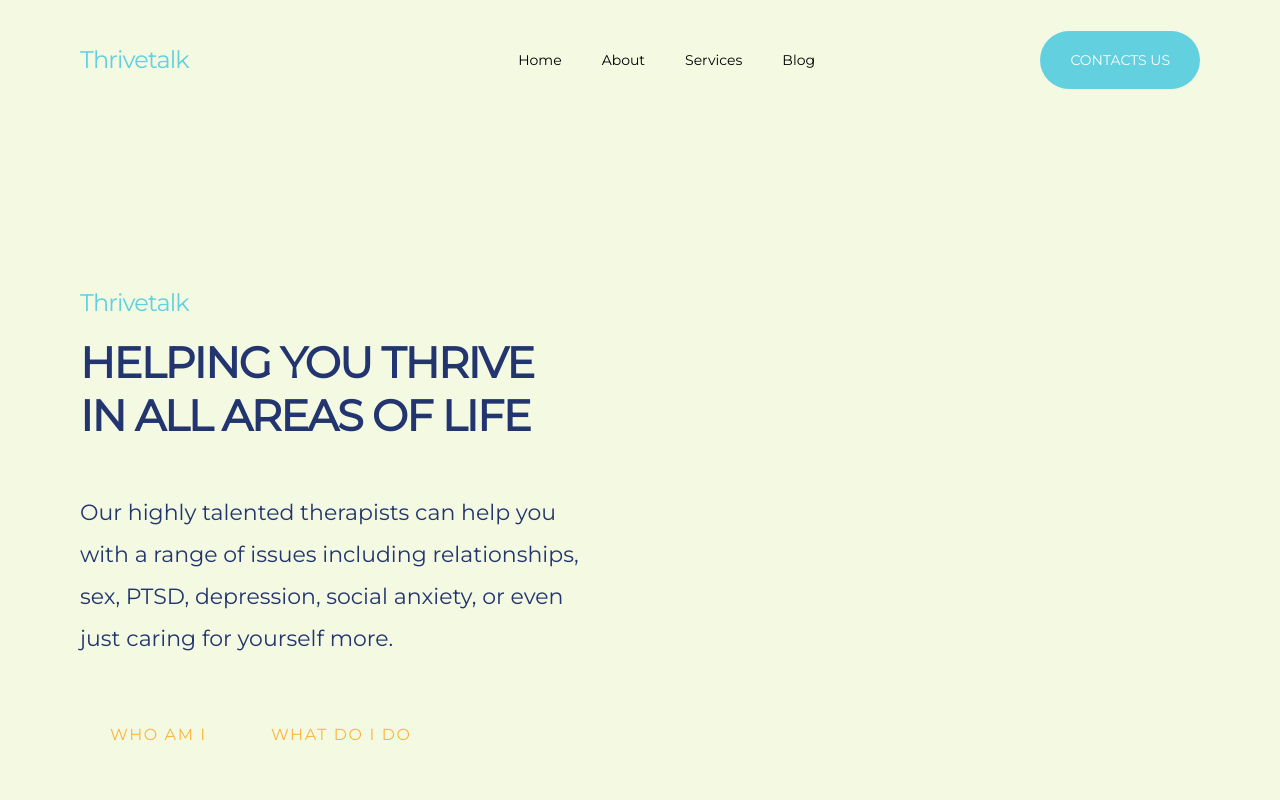
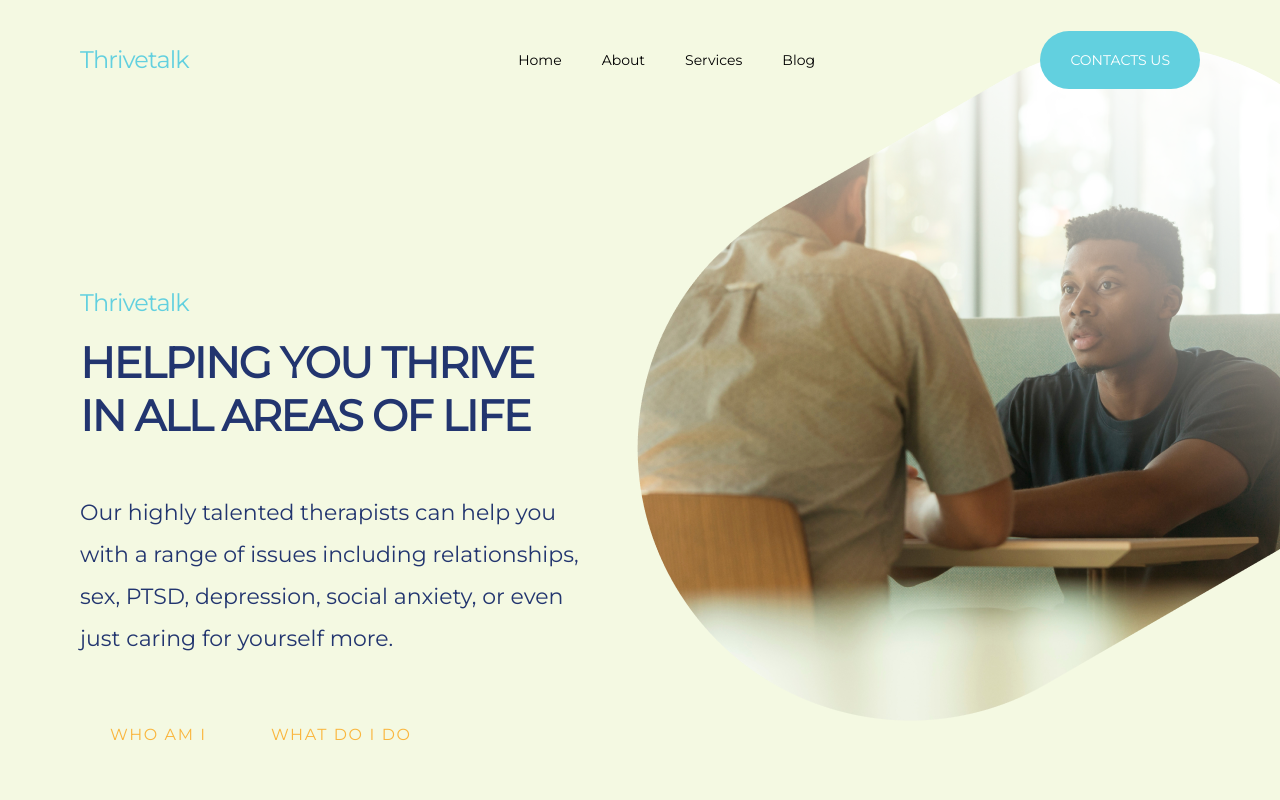
Before and after one commit to MalikDuisebayev/Thrivetalk-page, a website: page index.html in a window 1280 px wide. Shown: the top 800 px of the page. Drawn offline with Linux system fonts and the light colour scheme.

Commit message:
add photo header

```diff
--- a/style/style.scss
+++ b/style/style.scss
@@ -6,7 +6,7 @@
   box-sizing: border-box;
 }
 .wrapper{
-  //max-width: 1440px;
+  max-width: 1440px;
   margin:0 auto;
   font-family: 'Montserrat', sans-serif;
 }
@@ -37,9 +37,13 @@
 
 .header{
   background-color: #F4F9E2;
+  background-image: url("../image/linkedin-sales-navigator-406825.png");
+  background-repeat: no-repeat;
+  background-position: 100% 100% ;
   &__container{
     @include displayFlex;
     min-height: 50px;
+
   }
 
 
@@ -88,6 +92,7 @@
       color: #FFFFFF;
       text-transform: uppercase;
       transition: var(--Transition);
+      z-index: 50;
     }
     .link:hover{
       box-shadow: 0 0 3px grey;
```
Also changed, not shown: index.html (+3 -0 lines), image/linkedin-sales-navigator-406825.png (added), style/style.css, 2 other files.
